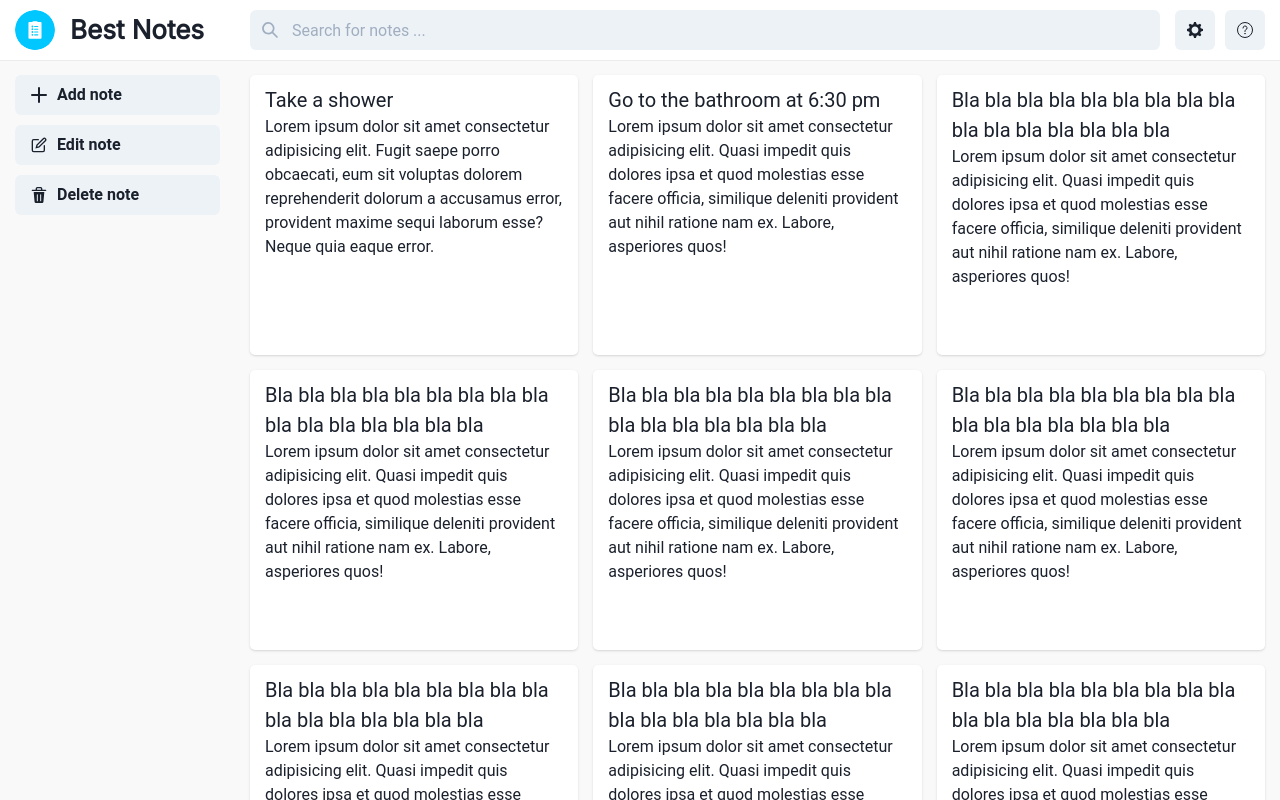
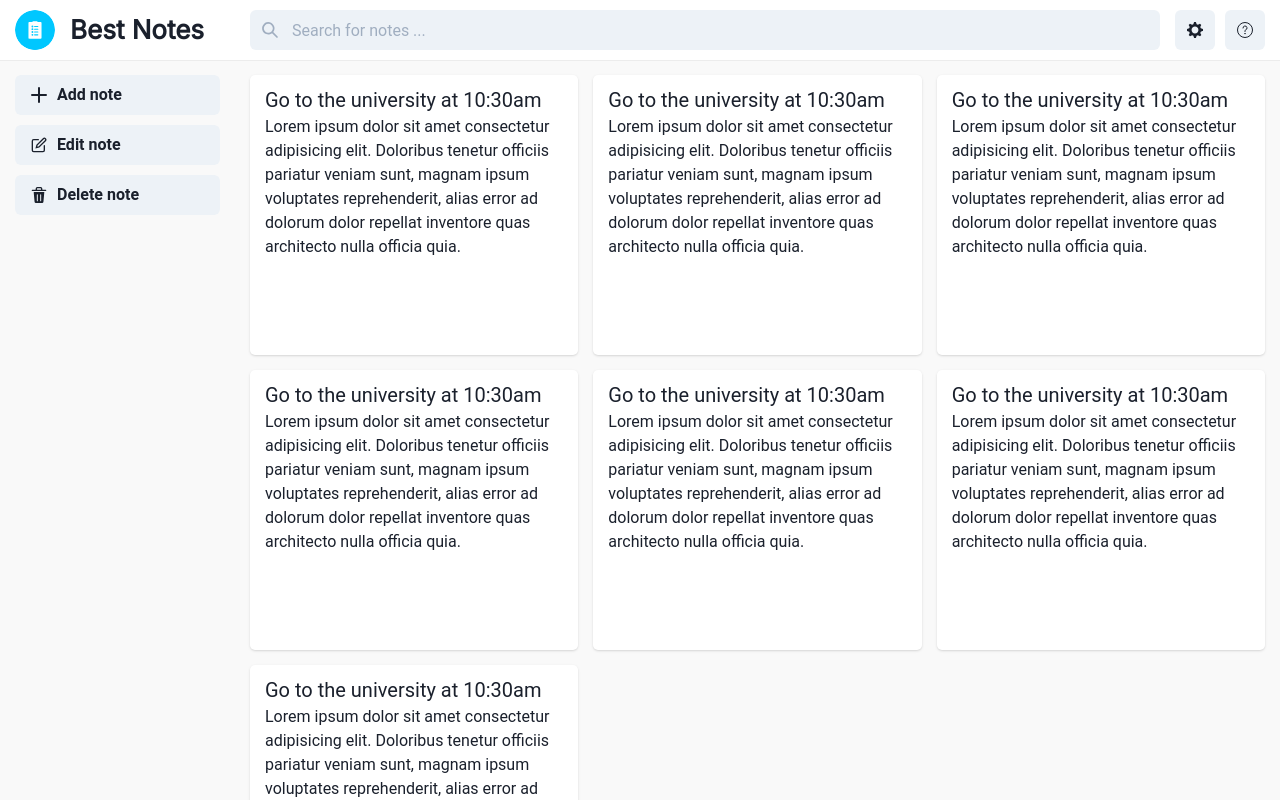
Before and after one commit to vladislav124352/notes-app, a React (Create React App) app: page / in a window 1280 px wide. Built offline with nearby package versions, Linux system fonts and the light colour scheme.

Commit message:
chore: render notes list or empty workboard

```diff
--- a/src/components/Workboard/index.tsx
+++ b/src/components/Workboard/index.tsx
@@ -1,69 +1,81 @@
+import React from 'react'
 import { SimpleGrid } from '@chakra-ui/layout';
-import React from 'react'
 import { Note } from './Note/Note';
 
 const Workboard = () => {
+    const notesList: Array<{ title: string; content: string; isEmpty: boolean }> = [
+        {
+            title: 'Go to the university at 10:30am',
+            content: ` Lorem ipsum dolor sit amet consectetur adipisicing elit.
+            Doloribus tenetur officiis pariatur veniam sunt, magnam ipsum
+            voluptates reprehenderit, alias error ad dolorum dolor repellat
+            inventore quas architecto nulla officia quia.`,
+            isEmpty: false
+        },
+        {
+            title: 'Go to the university at 10:30am',
+            content: ` Lorem ipsum dolor sit amet consectetur adipisicing elit.
+            Doloribus tenetur officiis pariatur veniam sunt, magnam ipsum
+            voluptates reprehenderit, alias error ad dolorum dolor repellat
+            inventore quas architecto nulla officia quia.`,
+            isEmpty: false
+        },
+        {
+            title: 'Go to the university at 10:30am',
+            content: ` Lorem ipsum dolor sit amet consectetur adipisicing elit.
+            Doloribus tenetur officiis pariatur veniam sunt, magnam ipsum
+            voluptates reprehenderit, alias error ad dolorum dolor repellat
+            inventore quas architecto nulla officia quia.`,
+            isEmpty: false
+        },
+        {
+            title: 'Go to the university at 10:30am',
+            content: ` Lorem ipsum dolor sit amet consectetur adipisicing elit.
+            Doloribus tenetur officiis pariatur veniam sunt, magnam ipsum
+            voluptates reprehenderit, alias error ad dolorum dolor repellat
+            inventore quas architecto nulla officia quia.`,
+            isEmpty: false
+        },
+        {
+            title: 'Go to the university at 10:30am',
+            content: ` Lorem ipsum dolor sit amet consectetur adipisicing elit.
+            Doloribus tenetur officiis pariatur veniam sunt, magnam ipsum
+            voluptates reprehenderit, alias error ad dolorum dolor repellat
+            inventore quas architecto nulla officia quia.`,
+            isEmpty: false
+        },
+        {
+            title: 'Go to the university at 10:30am',
+            content: ` Lorem ipsum dolor sit amet consectetur adipisicing elit.
+            Doloribus tenetur officiis pariatur veniam sunt, magnam ipsum
+            voluptates reprehenderit, alias error ad dolorum dolor repellat
+            inventore quas architecto nulla officia quia.`,
+            isEmpty: false
+        },
+        {
+            title: 'Go to the university at 10:30am',
+            content: ` Lorem ipsum dolor sit amet consectetur adipisicing elit.
+            Doloribus tenetur officiis pariatur veniam sunt, magnam ipsum
+            voluptates reprehenderit, alias error ad dolorum dolor repellat
+            inventore quas architecto nulla officia quia.`,
+            isEmpty: false
+        }
+    ]
+
+    const notesComponentlist = notesList.map(({ title, content, isEmpty }) => {
+        return <Note title={title} content={content} isEmpty={isEmpty} />
+    })
+
     return (
         <SimpleGrid
             p='15px'
             columns={4}
             spacing='15px'
             overflow='auto'
-            minChildWidth={250}>
-            <Note
-                title={'Take a shower'}
-                content={`Lorem ipsum dolor sit amet consectetur adipisicing elit.
-                Fugit saepe porro obcaecati, eum sit voluptas dolorem reprehenderit
-                dolorum a accusamus error, provident maxime sequi laborum esse?
-                Neque quia eaque error.`} />
-            <Note
-                title={'Go to the bathroom at 6:30 pm'}
-                content={`Lorem ipsum dolor sit amet consectetur adipisicing elit.
-                Quasi impedit quis dolores ipsa et quod molestias esse facere officia,
-                similique deleniti provident aut nihil ratione nam ex.
-                Labore, asperiores quos!`} />
-            <Note
-                title={'Bla bla bla bla bla bla bla bla bla bla bla bla bla bla bla bla'}
-                content={`Lorem ipsum dolor sit amet consectetur adipisicing elit.
-                Quasi impedit quis dolores ipsa et quod molestias esse facere officia,
-                similique deleniti provident aut nihil ratione nam ex.
-                Labore, asperiores quos!`} />
-            <Note
-                title={'Bla bla bla bla bla bla bla bla bla bla bla bla bla bla bla bla'}
-                content={`Lorem ipsum dolor sit amet consectetur adipisicing elit.
-                Quasi impedit quis dolores ipsa et quod molestias esse facere officia,
-                similique deleniti provident aut nihil ratione nam ex.
-                Labore, asperiores quos!`} />
-            <Note
-                title={'Bla bla bla bla bla bla bla bla bla bla bla bla bla bla bla bla'}
-                content={`Lorem ipsum dolor sit amet consectetur adipisicing elit.
-                Quasi impedit quis dolores ipsa et quod molestias esse facere officia,
-                similique deleniti provident aut nihil ratione nam ex.
-                Labore, asperiores quos!`} />
-            <Note
-                title={'Bla bla bla bla bla bla bla bla bla bla bla bla bla bla bla bla'}
-                content={`Lorem ipsum dolor sit amet consectetur adipisicing elit.
-                Quasi impedit quis dolores ipsa et quod molestias esse facere officia,
-                similique deleniti provident aut nihil ratione nam ex.
-                Labore, asperiores quos!`} />
-            <Note
-                title={'Bla bla bla bla bla bla bla bla bla bla bla bla bla bla bla bla'}
-                content={`Lorem ipsum dolor sit amet consectetur adipisicing elit.
-                Quasi impedit quis dolores ipsa et quod molestias esse facere officia,
-                similique deleniti provident aut nihil ratione nam ex.
-                Labore, asperiores quos!`} />
-            <Note
-                title={'Bla bla bla bla bla bla bla bla bla bla bla bla bla bla bla bla'}
-                content={`Lorem ipsum dolor sit amet consectetur adipisicing elit.
-                Quasi impedit quis dolores ipsa et quod molestias esse facere officia,
-                similique deleniti provident aut nihil ratione nam ex.
-                Labore, asperiores quos!`} />
-            <Note
-                title={'Bla bla bla bla bla bla bla bla bla bla bla bla bla bla bla bla'}
-                content={`Lorem ipsum dolor sit amet consectetur adipisicing elit.
-                Quasi impedit quis dolores ipsa et quod molestias esse facere officia,
-                similique deleniti provident aut nihil ratione nam ex.
-                Labore, asperiores quos!`} />
+            minChildWidth={280}
+            height='fit-content'
+            maxHeight='100%'>
+            {notesList.length ? notesComponentlist : ''}
         </SimpleGrid>
     )
 }
```
